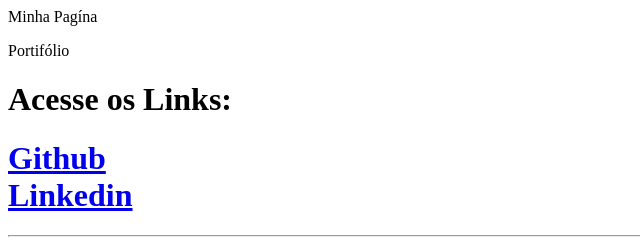
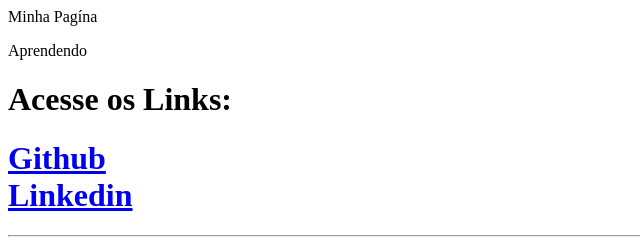
Before and after one commit to Mizarocha/Debobeira, a plain HTML site: page index.html in a window 1280 px wide. Shown: the full height of the page, 0-640 px from the left. Drawn offline with Linux system fonts and the light colour scheme.

Commit message:
Update index.html

```diff
--- a/index.html
+++ b/index.html
@@ -1,7 +1,7 @@
   <div>
 
   <p> Minha Pagína<p>
-    <p>Portifólio<P>
+    <p>Aprendendo<P>
 </div>
 
 <div>
```
